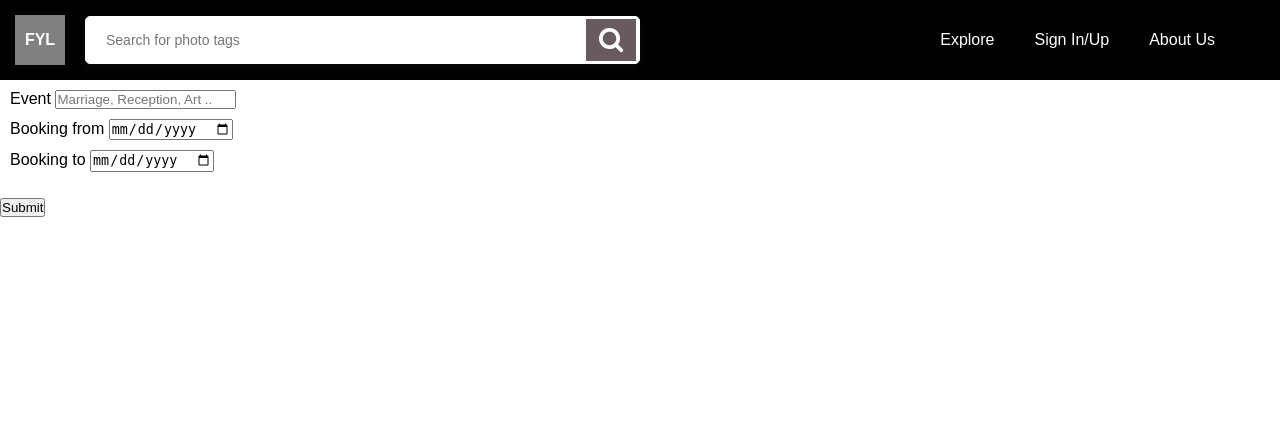
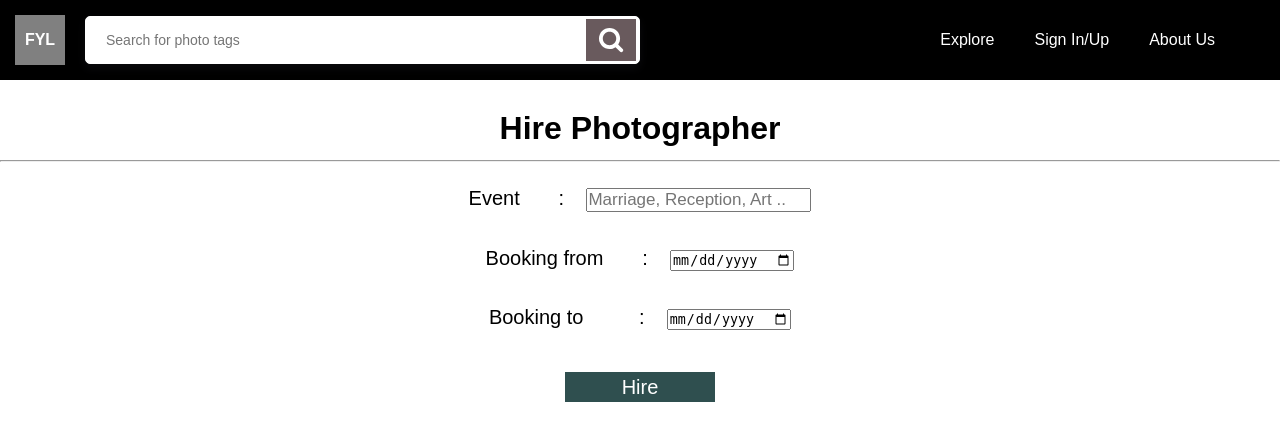
Before and after one commit to amit-k-yadav/photohire-django, a Django app: page /hire/1 in a window 1280 px wide. Shown: the top 441 px of the page. Run offline with Django 3.2, Linux system fonts and the light colour scheme.

Commit message:
ADD - Messages and style better

```diff
--- a/photohireapp/static/photohireapp/css/hire.css
+++ b/photohireapp/static/photohireapp/css/hire.css
@@ -1,3 +1,29 @@
 .form-input-div{
     margin: 10px;
 }
+
+.mainDiv{
+    text-align: center;
+}
+
+.textLable{
+    font-size: 20px;
+}
+
+.inputText{
+    font-size: 17px;
+}
+
+.submit-btn{
+    background-color: darkslategrey;
+	width: 150px;
+	height: 30px;
+	color: #fff;
+    font-size: 20px;
+	cursor: pointer;
+	border: 2px solid transparent;
+}
+
+.submit-btn:hover{
+    background-color: black;
+}
--- a/photohireapp/templates/photohireapp/hire.html
+++ b/photohireapp/templates/photohireapp/hire.html
@@ -8,40 +8,65 @@
 {% block title %}Hire{% endblock %}
 
 {% block content %}
+
+<div class="mainDiv">
+    <!-- Django messages if any -->
+    {% if messages %}
+        <ul class="messages">
+            {% for message in messages %}
+                <li {% if message.tags %} class="{{ message.tags }}"{% endif %}>
+                    <div class="alert">
+                        <span class="closebtn" onclick="this.parentElement.style.display='none';">&times;</span>
+                        {{ message }}
+                    </div>
+                </li>
+            {% endfor %}
+        </ul>
+    {% endif %}
+
+    <br><br>
+    <h1>Hire Photographer</h1>
+    <br><hr><br>
     <form class="hireForm" method="POST" action="#">
         {% csrf_token %}
         <div class="form-box">
+
+            <!-- Hide field values that are already known -->
             <div class="form-input-div"style="display: none;">
                 <label for="user_id">User ID</label>
                 <input name='user_id' value='{{ user.id  }}'>
             </div>
+
+            <!-- Hide field values that are already known -->
             <div class="form-input-div"style="display: none;">
                 <label for="photographer_id">Photographer ID</label>
                 <input name='photographer_id' value='{{ pg_id }}'>
             </div>
 
             <div class="form-input-div">
-                <label for="id_event">Event</label>
-                <input type="text" name="event" maxlength="300" required="" id="id_event" placeholder="Marriage, Reception, Art ..">
+                <label class="textLable" for="id_event">Event &nbsp;&nbsp;&nbsp;&nbsp;&nbsp;&nbsp;:</label>
+                &nbsp;&nbsp;&nbsp;&nbsp;<input class="inputText" type="text" name="event" maxlength="300" required="" id="id_event" placeholder="Marriage, Reception, Art ..">
             </div>
-
+            <br>
             <div class="form-input-div">
-                <label for="id_booking_from">Booking from</label>
-                <input type="date" name="booking_from" required="" id="id_booking_from">
+                <label class="textLable" for="id_booking_from">Booking from&nbsp;&nbsp;&nbsp;&nbsp;&nbsp;&nbsp;&nbsp;:</label>
+                &nbsp;&nbsp;&nbsp;&nbsp;<input type="date" name="booking_from" required="" id="id_booking_from">
             </div>
-
+            <br>
             <div class="form-input-div">
-                <label for="id_booking_to">Booking to</label>
-                <input type="date" name="booking_to" required="" id="id_booking_to">
+                <label class="textLable" for="id_booking_to">Booking to&nbsp;&nbsp;&nbsp;&nbsp;&nbsp;&nbsp;&nbsp;&nbsp;&nbsp;&nbsp;:</label>
+                &nbsp;&nbsp;&nbsp;&nbsp;<input type="date" name="booking_to" required="" id="id_booking_to">
             </div>
+            <br>
         </div>
         <br>
-        <button type="Submit">Submit</button>
+        <button class="submit-btn" type="Submit">Hire</button>
     </form>
-    <script>
+</div>
 
-        // Do not let user select past dates
-        document.getElementById('id_booking_from').min = new Date(new Date().getTime() - new Date().getTimezoneOffset() * 60000).toISOString().split("T")[0];
-        document.getElementById('id_booking_to').min = new Date(new Date().getTime() - new Date().getTimezoneOffset() * 60000).toISOString().split("T")[0];
-    </script>
+<script>
+    // Do not let user select past dates
+    document.getElementById('id_booking_from').min = new Date(new Date().getTime() - new Date().getTimezoneOffset() * 60000).toISOString().split("T")[0];
+    document.getElementById('id_booking_to').min = new Date(new Date().getTime() - new Date().getTimezoneOffset() * 60000).toISOString().split("T")[0];
+</script>
 {% endblock %}
--- a/photohireapp/views.py
+++ b/photohireapp/views.py
@@ -275,9 +275,10 @@ def hire(request, pg_id):
     hire_form = BookingsForm()
     if request.method == "POST":
         hire_form = BookingsForm(request.POST)
-        print(request.POST)
         if hire_form.is_valid():
             hire_form.save()
+            messages.add_message(request, messages.INFO, "You hired this photographer sucessfully! Please check your email for more details!")
         else:
-            print(hire_form.errors)
+            print(form.errors)
+            messages.add_message(request, messages.ERROR, str(form.errors))
     return render(request, 'photohireapp/hire.html', {'hire_form':hire_form, 'pg_id':pg_id})
```
